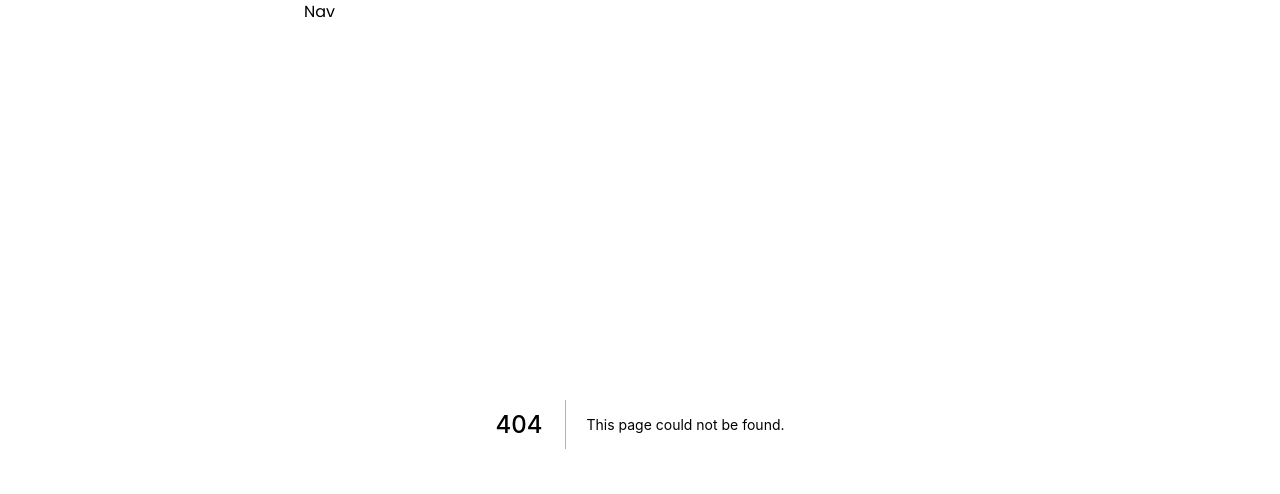
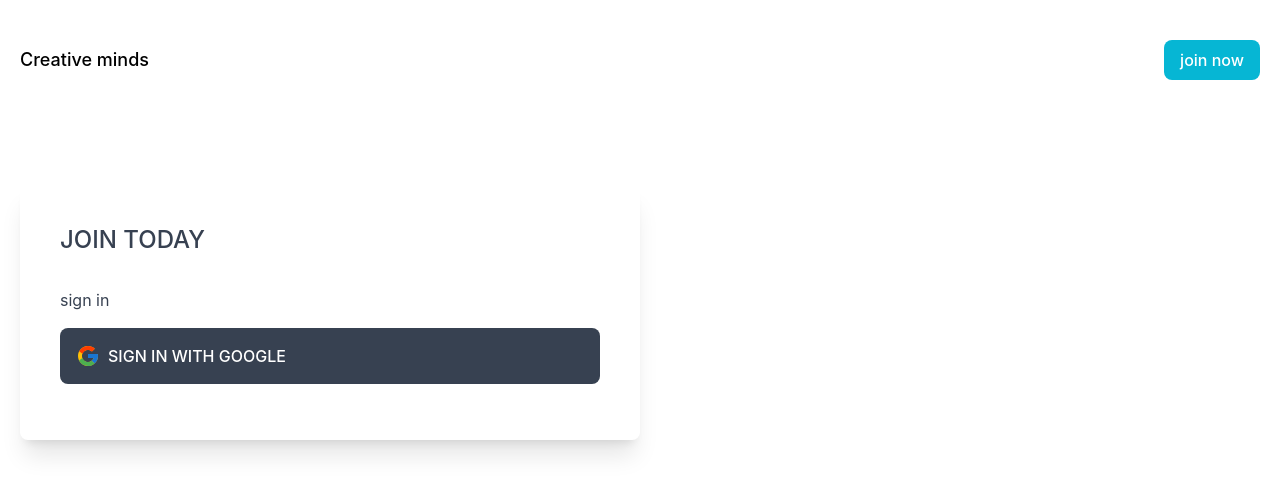
Before and after one commit to burlachenkodp/next-blog, a Next.js app: page /auth/login in a window 1280 px wide. Before the commit this address had no page. Shown: the top 494 px of the page. Built offline with nearby package versions, Linux system fonts and the light colour scheme; no server answers.

Commit message:
add login func and components

```diff
--- a/components/Nav.js
+++ b/components/Nav.js
@@ -1,7 +1,41 @@
+import Link from "next/link";
+import Image from "next/image";
+
+import { auth } from "../utils/firebase";
+import { useAuthState } from "react-firebase-hooks/auth";
+
 export default function Nav() {
+  const [user, loading] = useAuthState(auth);
+  console.log(user);
   return (
-    <div className="mx-6 md:max-w-2xl md:mx-auto font-poppins">
-      <h1>Nav</h1>
-    </div>
+    <nav className="flex justify-between items-center py-10">
+      <Link href="/">
+        <button className="text-lg font-medium">Creative minds</button>
+      </Link>
+      <ul className="flex items-center gap-10">
+        {!user && (
+          <Link href={`/auth/login`}>
+            <a className="py-2 px-4 trst-sm bg-cyan-500 text-white rounded-lg font-medium ml-8">
+              join now
+            </a>
+          </Link>
+        )}
+        {user && (
+          <div className="flex items-center gap-6">
+            <Link href="/post">
+              <button className="font-medium bg-cyan-500 text-white py-2 px-4 rounded-mg textx-sm">
+                POST
+              </button>
+            </Link>
+            <Link href="/dashboard">
+              <picture>
+                <source srcSet={user.photoURL} type="image/webp" />
+                <img src={user.photoURL} alt="Landscape picture" className="w-12 cursor-pointer"/>
+              </picture>
+            </Link>
+          </div>
+        )}
+      </ul>
+    </nav>
   );
 }
--- a/components/layout.js
+++ b/components/layout.js
@@ -2,7 +2,7 @@
 
 export default function Layout({ children }) {
   return (
-    <div>
+    <div className="px-5">
       <Nav />
       <main>{children}</main>
     </div>
--- a/package.json
+++ b/package.json
@@ -12,7 +12,9 @@
     "firebase": "^9.12.1",
     "next": "12.3.1",
     "react": "18.2.0",
-    "react-dom": "18.2.0"
+    "react-dom": "18.2.0",
+    "react-firebase-hooks": "^5.0.3",
+    "react-icons": "^4.6.0"
   },
   "devDependencies": {
     "autoprefixer": "^10.4.12",
--- a/pages/_document.js
+++ b/pages/_document.js
@@ -5,7 +5,11 @@
     <Html>
       <Head>
         <link rel="preconnect" href="https://fonts.googleapis.com" />
-        <link rel="preconnect" href="https://fonts.gstatic.com" crossorigin />
+        <link
+          rel="preconnect"
+          href="https://fonts.gstatic.com"
+          crossOrigin="true"
+        />
         <link
           href="https://fonts.googleapis.com/css2?family=Poppins:ital,wght@0,400;0,700;1,500&display=swap"
           rel="stylesheet"
--- a/pages/api/hello.js
+++ /dev/null
@@ -1,5 +0,0 @@
-// Next.js API route support: https://nextjs.org/docs/api-routes/introduction
-
-export default function handler(req, res) {
-  res.status(200).json({ name: 'John Doe' })
-}
--- /dev/null
+++ b/pages/auth/login.js
@@ -0,0 +1,46 @@
+import { FcGoogle } from "react-icons/fc";
+
+import { signInWithPopup, GoogleAuthProvider } from "firebase/auth";
+import { auth } from "../../utils/firebase";
+import { useRouter } from "next/router";
+import { useAuthState } from "react-firebase-hooks/auth";
+import { useEffect } from "react";
+
+export default function Login() {
+  const route = useRouter();
+  const [user, loading] = useAuthState(auth);
+  //signin with google
+  const googleProvider = new GoogleAuthProvider();
+  const GoogleLogin = async () => {
+    try {
+      const result = await signInWithPopup(auth, googleProvider);
+      console.log("login succes>>>", result);
+      route.push("/");
+    } catch (error) {
+      console.log(error);
+    }
+  };
+  useEffect(() => {
+    if (user) {
+      route.push("/");
+    } else {
+        console.log('login');
+    }
+  }, [user]);
+
+  return (
+    <div className="shadow-xl mt-16 p-10 text-gray-700 rounded-lg w-1/2	">
+      <h2 className="text-2xl font-medium">JOIN TODAY</h2>
+      <div className="py-4">
+        <h3 className="py-4">sign in</h3>
+        <button
+          onClick={GoogleLogin}
+          className="text-white bg-gray-700 w-full font-medium rounded-lg flex align-middle p-4 gap-2"
+        >
+          <FcGoogle className="text-2xl" />
+          SIGN IN WITH GOOGLE
+        </button>
+      </div>
+    </div>
+  );
+}
--- /dev/null
+++ b/pages/dashboard.js
@@ -0,0 +1,31 @@
+import { useRouter } from "next/router";
+import { useEffect } from "react";
+import { useAuthState } from "react-firebase-hooks/auth";
+import { auth } from "../utils/firebase";
+
+export default function Dashboard() {
+  const route = useRouter();
+  const [user, loading] = useAuthState(auth);
+
+  const getData = async () => {
+    if (loading) return;
+    if (!user) return route.push("/auth/login");
+  };
+
+  useEffect(() => {
+    getData();
+  }, [user, loading]);
+
+  return (
+    <div>
+      <h1>YOUR POST</h1>
+      <div>posts</div>
+      <button
+        onClick={() => auth.signOut()}
+        className="py-2 px-4 trst-sm bg-cyan-500 text-white rounded-lg font-medium ml-8"
+      >
+        SIGN OUT
+      </button>
+    </div>
+  );
+}
--- a/utils/firebase.js
+++ b/utils/firebase.js
@@ -7,13 +7,22 @@
 // https://firebase.google.com/docs/web/setup#available-libraries
 
 // Your web app's Firebase configuration
-const firebaseConfig = {
+/* const firebaseConfig = {
   apiKey: process.env.NEXT_PUBLIC_API_KEY,
   authDomain: process.env.NEXT_PUBLIC_AUTH_DOMAIN,
   projectId: process.env.NEXT_PUBLIC_PROJECT_ID,
   storageBucket: process.env.NEXT_PUBLIC_STORAGE_BUCKET,
   messagingSenderId: process.env.NEXT_PUBLIC_SENDER_ID,
   appId: process.env.NEXT_PUBLIC_APP_ID,
+}; */
+
+const firebaseConfig = {
+  apiKey: "AIzaSyB3PZb8ROk215NutwUkadWevfWdkqbwhQI",
+  authDomain: "next-blog-10569.firebaseapp.com",
+  projectId: "next-blog-10569",
+  storageBucket: "next-blog-10569.appspot.com",
+  messagingSenderId: "793489289508",
+  appId: "1:793489289508:web:938a89578bc86b9e1b83b1"
 };
 
 // Initialize Firebase
```
Also changed, not shown: 2 other files (tests, documents, lock files or other folders).
